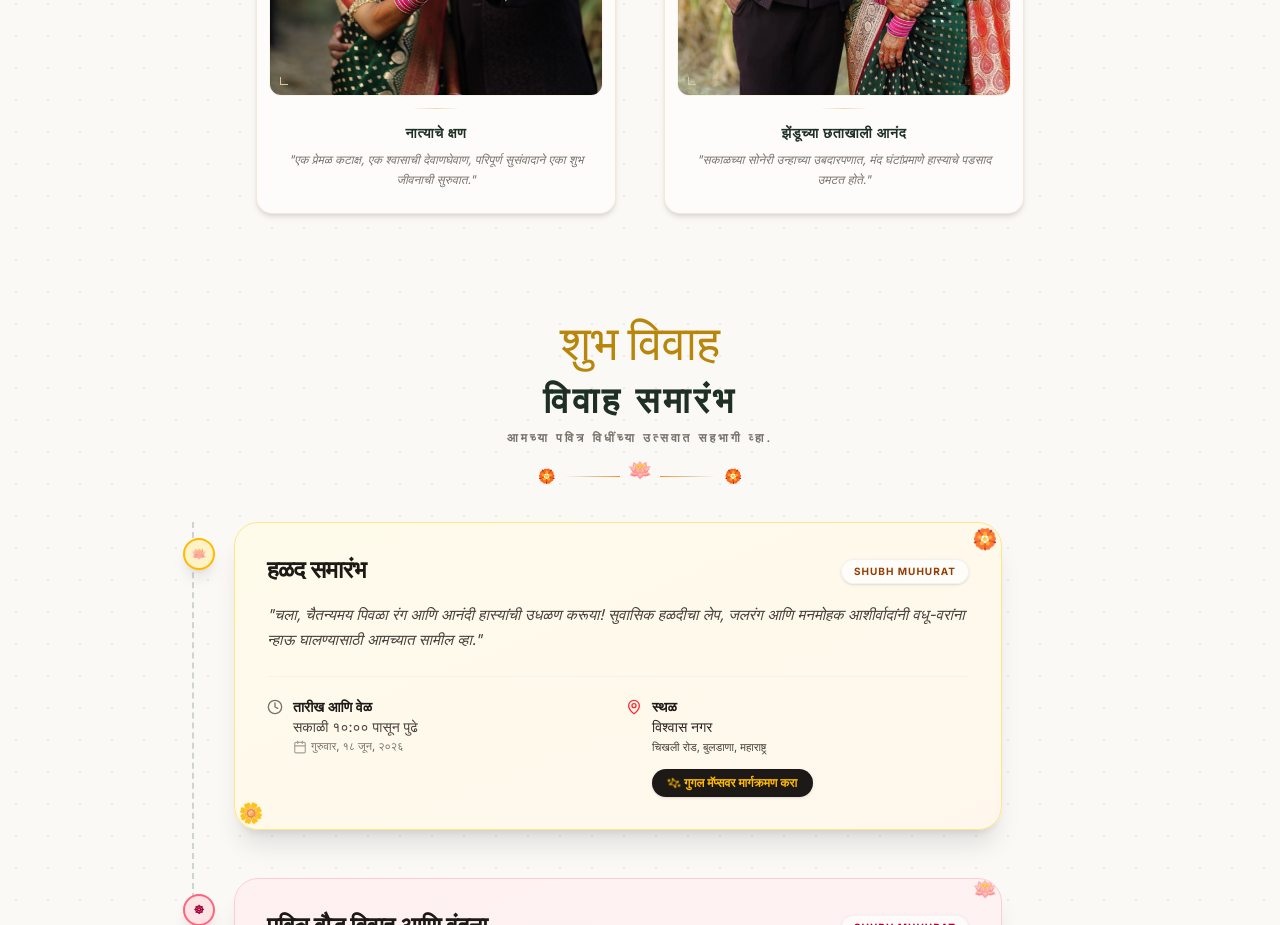
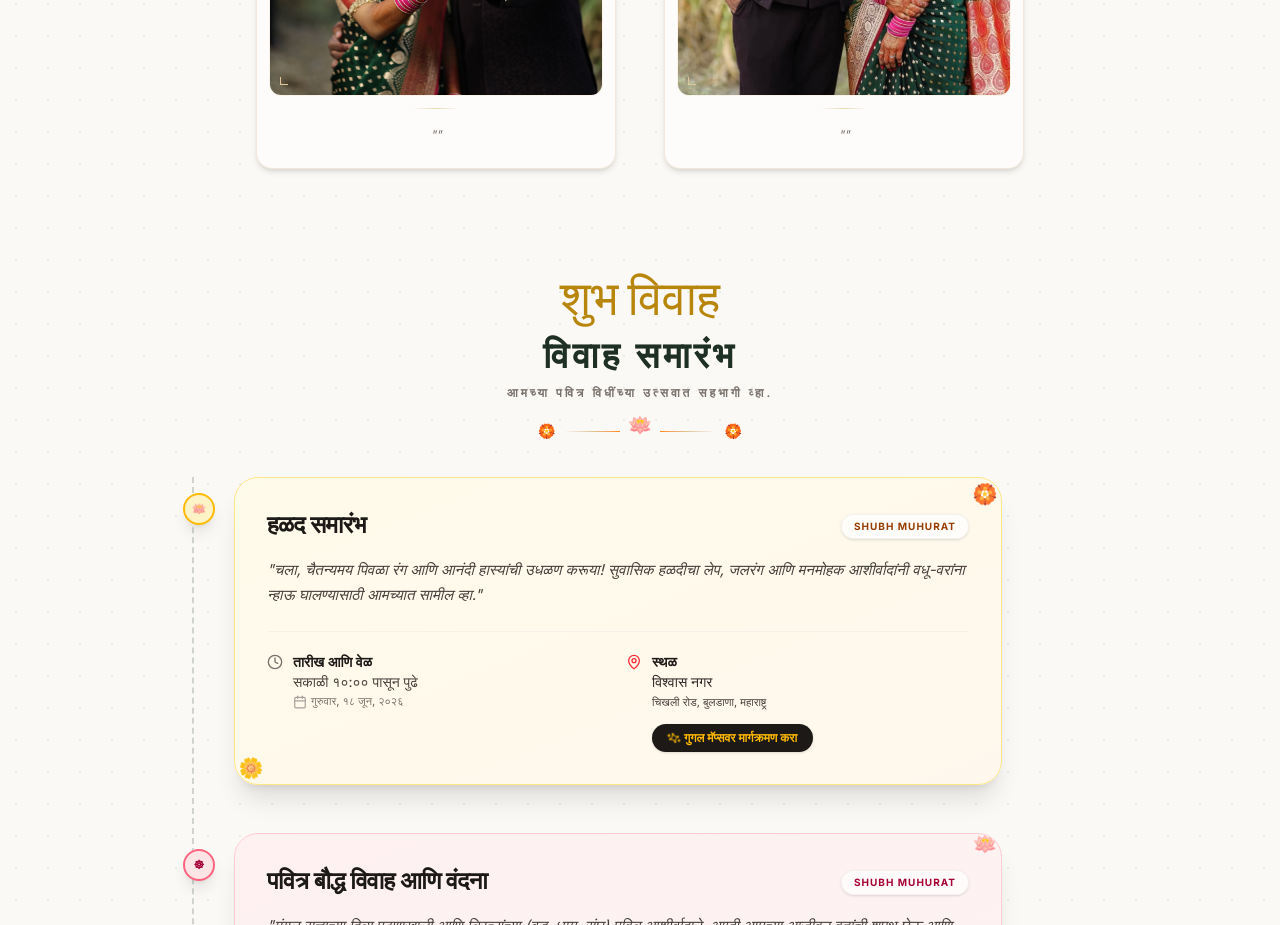
Before and after one commit to hiwalechetan73-dev/Weddingday, a React (Vite) app: page / in a window 1280 px wide. Shown: the part 1900-2825 px from the top of the page. Built offline with nearby package versions, Linux system fonts and the light colour scheme; a web font is replaced by a local one.

Commit message:
Update EngagementGallery.tsx

```diff
--- a/src/components/EngagementGallery.tsx
+++ b/src/components/EngagementGallery.tsx
@@ -17,19 +17,35 @@ export default function EngagementGallery() {
   const [activePhoto, setActivePhoto] = useState<GalleryItem | null>(null);
 
   const photos: GalleryItem[] = [
+    // {
+    //   id: 'photo-1',
+    //   src : img1,
+    //   title: 'नात्याचे क्षण',
+    //   caption: 'एक प्रेमळ कटाक्ष, एक श्वासाची देवाणघेवाण, परिपूर्ण सुसंवादाने एका शुभ जीवनाची सुरुवात.',
+    //   category: 'Soulmates',
+    //   aspect: 'aspect-[3/4]'
+    // },
+    // {
+    //   id: 'photo-2',
+    //   src : img2,
+    //   title: 'झेंडूच्या छताखाली आनंद',
+    //   caption: 'सकाळच्या सोनेरी उन्हाच्या उबदारपणात, मंद घंटांप्रमाणे हास्याचे पडसाद उमटत होते.',
+    //   category: 'Candids',
+    //   aspect: 'aspect-[3/4]'
+    // }
     {
       id: 'photo-1',
       src : img1,
-      title: 'नात्याचे क्षण',
-      caption: 'एक प्रेमळ कटाक्ष, एक श्वासाची देवाणघेवाण, परिपूर्ण सुसंवादाने एका शुभ जीवनाची सुरुवात.',
+      title: '',
+      caption: '',
       category: 'Soulmates',
       aspect: 'aspect-[3/4]'
     },
     {
       id: 'photo-2',
       src : img2,
-      title: 'झेंडूच्या छताखाली आनंद',
-      caption: 'सकाळच्या सोनेरी उन्हाच्या उबदारपणात, मंद घंटांप्रमाणे हास्याचे पडसाद उमटत होते.',
+      title: '',
+      caption: '',
       category: 'Candids',
       aspect: 'aspect-[3/4]'
     }
```
